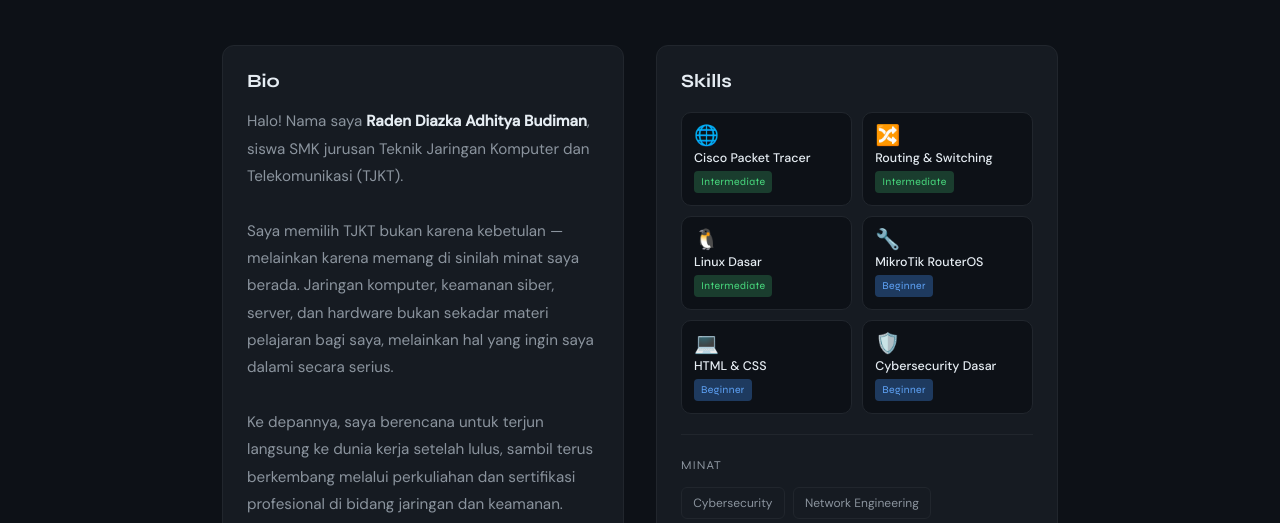
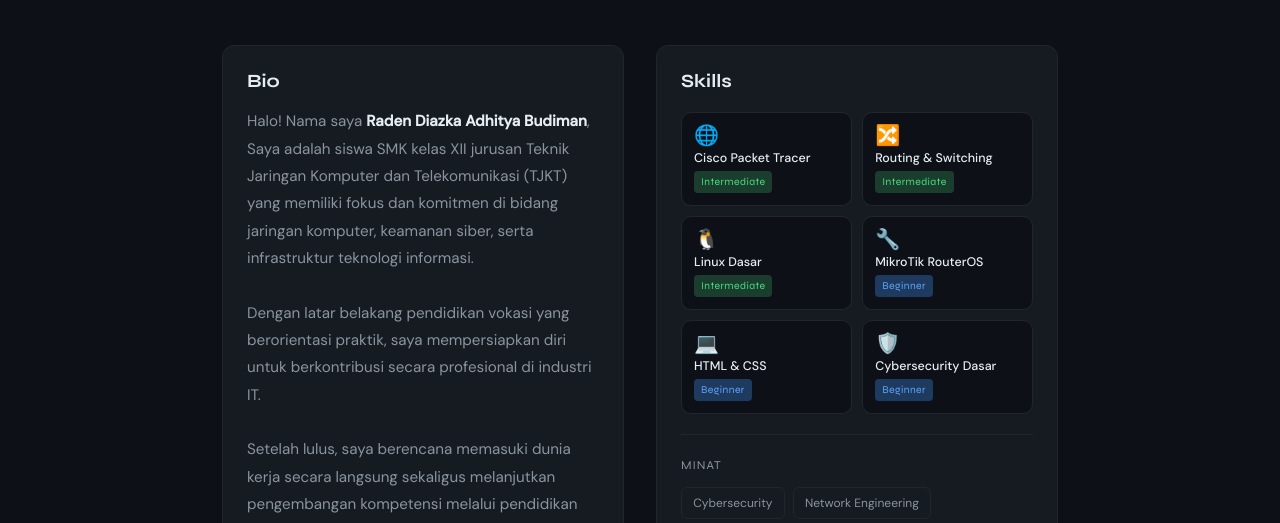
Before and after one commit to raden-diazka/raden-diazka.github.io, a plain HTML site: page about.html in a window 1280 px wide. Shown: the part 265-788 px from the top of the page. Drawn offline with Linux system fonts and the light colour scheme.

Commit message:
Update Bio

```diff
--- a/about.html
+++ b/about.html
@@ -166,19 +166,21 @@
           <h3 style="margin-bottom:1rem;">Bio</h3>
           <p style="color:var(--text-muted); font-size:0.95rem; line-height:1.8;">
             Halo! Nama saya <strong style="color:var(--text-main);">Raden Diazka Adhitya Budiman</strong>,
-            siswa SMK jurusan Teknik Jaringan Komputer dan Telekomunikasi (TJKT).
+            Saya adalah siswa SMK kelas XII jurusan Teknik Jaringan Komputer dan Telekomunikasi
+            (TJKT) yang memiliki fokus dan komitmen di bidang jaringan komputer, keamanan
+            siber, serta infrastruktur teknologi informasi.
           </p>
           <br>
           <p style="color:var(--text-muted); font-size:0.95rem; line-height:1.8;">
-            Saya memilih TJKT bukan karena kebetulan — melainkan karena memang di sinilah
-            minat saya berada. Jaringan komputer, keamanan siber, server, dan hardware bukan
-            sekadar materi pelajaran bagi saya, melainkan hal yang ingin saya dalami secara serius.
+            Dengan latar belakang pendidikan vokasi
+            yang berorientasi praktik, saya mempersiapkan diri untuk berkontribusi secara
+            profesional di industri IT.
           </p>
           <br>
           <p style="color:var(--text-muted); font-size:0.95rem; line-height:1.8;">
-            Ke depannya, saya berencana untuk terjun langsung ke dunia kerja setelah lulus,
-            sambil terus berkembang melalui perkuliahan dan sertifikasi profesional di bidang
-            jaringan dan keamanan.
+            Setelah lulus, saya berencana memasuki dunia kerja secara
+            langsung sekaligus melanjutkan pengembangan kompetensi melalui pendidikan tinggi
+            dan sertifikasi profesional di bidang jaringan dan keamanan siber.
           </p>
         </div>
 
```
